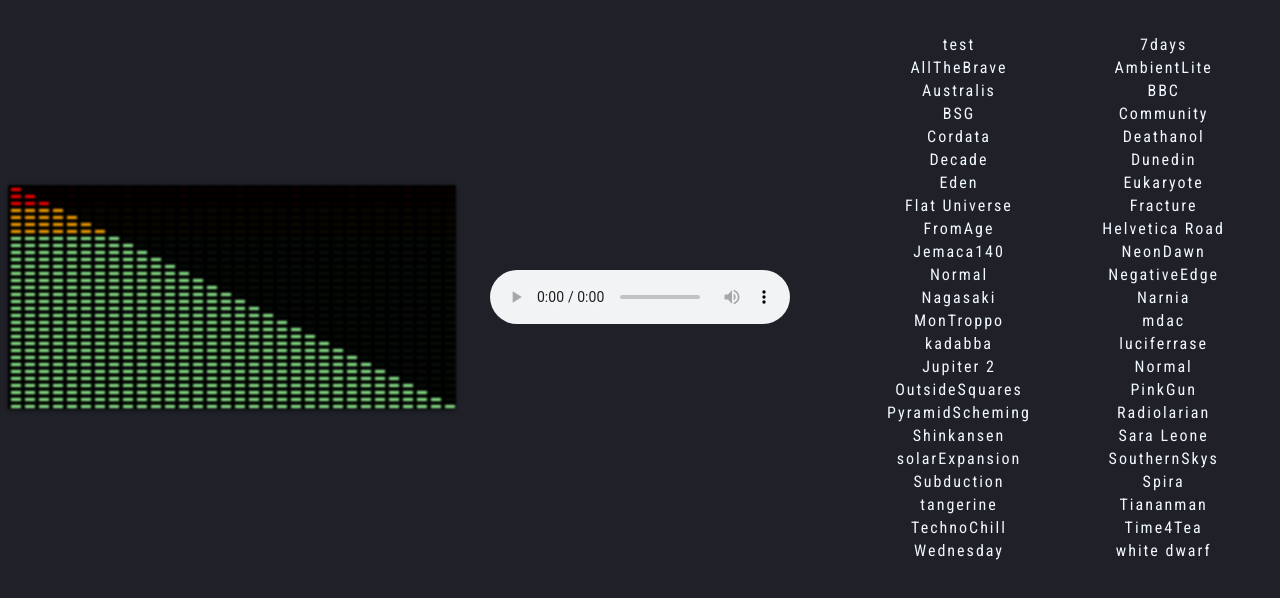
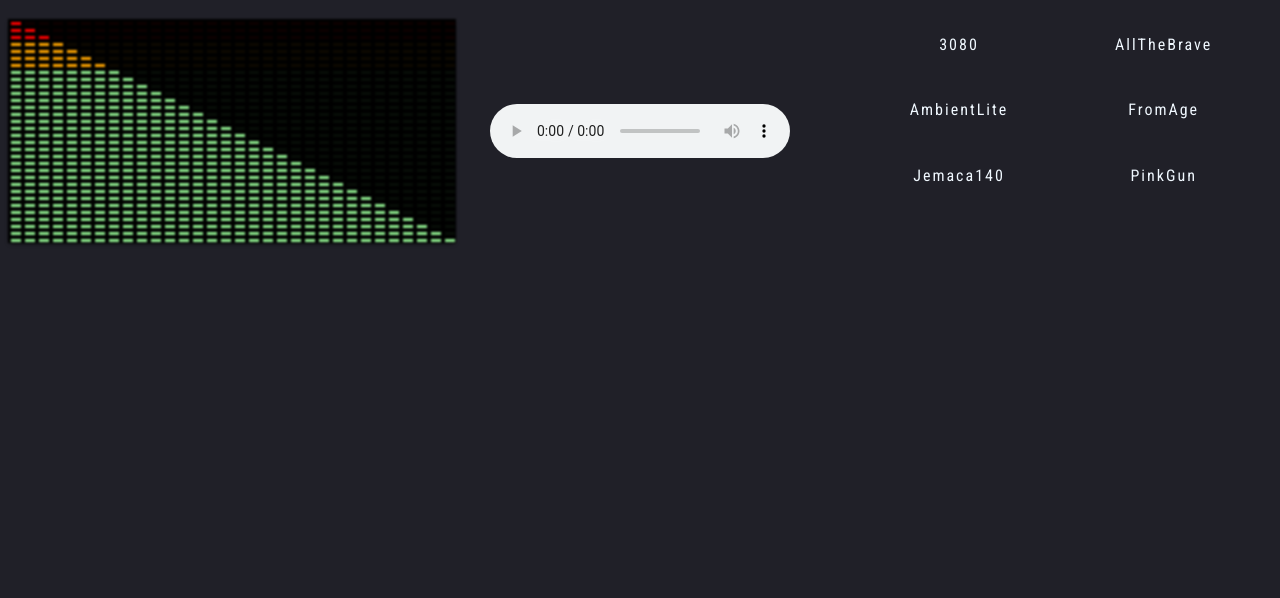
Before and after one commit to i-sayer/skellington, a plain HTML site: page thirdoctave.html in a window 1280 px wide. Shown: the part 62-660 px from the top of the page. Drawn offline with Linux system fonts and the light colour scheme.

Commit message:
Add local mp3 test files/ hide cors entries

```diff
--- a/playlist.js
+++ b/playlist.js
@@ -1,13 +1,13 @@
 var _playlist = [
     {
-        "href": "3080.mp3",
-        "name": "test"},{
+        "href": "/mp3/3080.mp3",
+        "name": "3080"},{
             "href": "https://iansayer.blogs.auckland.ac.nz/files/2016/12/7days-2ceomut.mp3",
             "name": "7days"},
 {
-"href": "https://iansayer.blogs.auckland.ac.nz/files/2016/12/AllTheBrave-1dzqwfb.mp3",
+"href": "/mp3/AllTheBrave-1dzqwfb.mp3",
 "name": "AllTheBrave"},{
-"href": "https://iansayer.blogs.auckland.ac.nz/files/2016/12/AmbientLite-13o9wsn.mp3",
+"href": "/mp3/AmbientLite-13o9wsn.mp3",
 "name": "AmbientLite"},{
 "href": "https://iansayer.blogs.auckland.ac.nz/files/2016/12/Australis-274ktmw.mp3",
 "name": "Australis"},{
@@ -33,11 +33,11 @@ var _playlist = [
 "name": "Flat Universe"},{
 "href": "https://iansayer.blogs.auckland.ac.nz/files/2017/03/Fracture-18qqt69.mp3",
 "name": "Fracture"},{
-"href": "https://iansayer.blogs.auckland.ac.nz/files/2017/03/FromAge-1diev97.mp3",
+"href": "/mp3/FromAge-1diev97.mp3",
 "name": "FromAge"},{
 "href": "https://iansayer.blogs.auckland.ac.nz/files/2017/03/HelveticaRoad-xi0ocr.mp3",
 "name": "Helvetica Road"},{
-"href": "https://iansayer.blogs.auckland.ac.nz/files/2017/03/Jemaca140-17lg0bx.mp3",
+"href": "/mp3/Jemaca140-17lg0bx.mp3",
 "name": "Jemaca140"},{
 "href": "https://iansayer.blogs.auckland.ac.nz/files/2017/03/NeonDawn-v5jlrl.mp3",
 "name": "NeonDawn"},{
@@ -63,7 +63,7 @@ var _playlist = [
 "name": "Normal"},{
 "href": "https://iansayer.blogs.auckland.ac.nz/files/2017/03/OutsideSquares-1zfqtl8.mp3",
 "name": "OutsideSquares"},{
-"href": "https://iansayer.blogs.auckland.ac.nz/files/2017/03/PinkGun-19mtgpc.mp3",
+"href": "/mp3/PinkGun-19mtgpc.mp3",
 "name": "PinkGun"},{
 "href": "https://iansayer.blogs.auckland.ac.nz/files/2017/03/PyramidScheming-199eeku.mp3",
 "name": "PyramidScheming"},{
--- a/thirdoctave.html
+++ b/thirdoctave.html
@@ -100,7 +100,7 @@
         }
         var audioCtx, analyser, audio, dataArray, bands = [];
         function initwebaudio(){
-            let fftsize = 2048, samplerate, startfreqhz = 16;
+            let fftsize = 8192, samplerate, startfreqhz = 16;
             audioCtx = new (window.AudioContext || window.webkitAudioContext)();
             analyser = audioCtx.createAnalyser();
             analyser.fftSize = fftsize;
@@ -129,12 +129,14 @@
             }
         }
         _playlist.forEach(u=>{
+            if (u.href[0]=="/"){ // ignore any non local till cors fixed
                 let link = document.createElement("a");
                 link.textContent = u.name;
                 link.href = u.href;
                 tracks.appendChild(link);
                 link.setAttribute("crossorigin", "use-credentials");
                 link.onclick = clicklink;
+            }
         });
         const sdc = document.getElementById("spectrumDisplay");
         const ctx=sdc.getContext("2d");
```
Also changed, not shown: 7 other files. Lines whose indentation alone changed are shown as unchanged.
